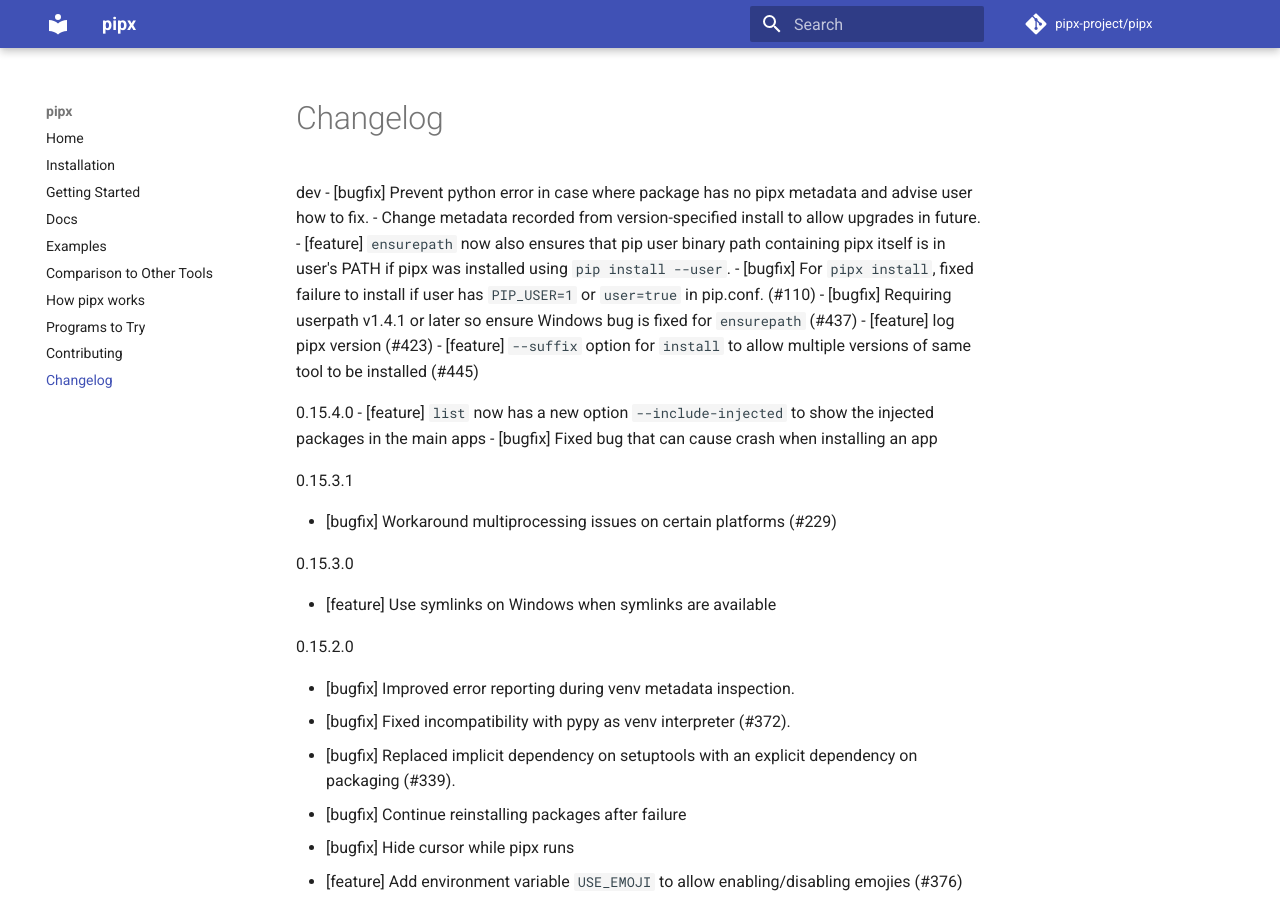
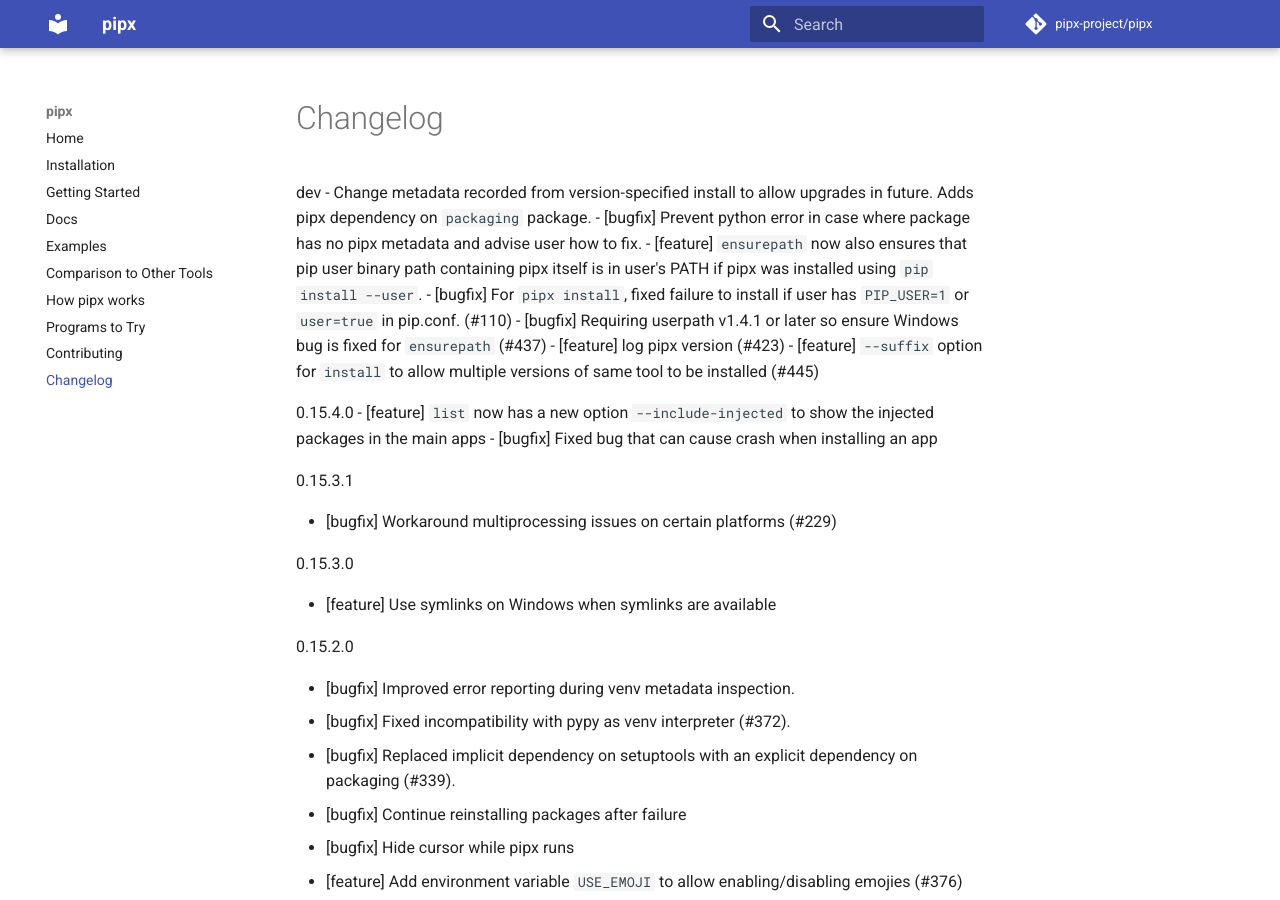
Before and after one commit to pypa/pipx, an MkDocs documentation site: the page built from docs/changelog.md, in a window 1280 px wide and 900 px high. Built offline with MkDocs 1.6.1 and Material for MkDocs 9.7.7, drawn with Linux system fonts in a browser that asks for light colours; comment, search, counter and statistics services are not loaded.

Commit message:
Update changelog to note dependency on packaging.

```diff
--- a/docs/changelog.md
+++ b/docs/changelog.md
@@ -1,6 +1,6 @@
 dev
+- Change metadata recorded from version-specified install to allow upgrades in future.  Adds pipx dependency on `packaging` package.
 - [bugfix] Prevent python error in case where package has no pipx metadata and advise user how to fix.
-- Change metadata recorded from version-specified install to allow upgrades in future.
 - [feature] `ensurepath` now also ensures that pip user binary path containing pipx itself is in user's PATH if pipx was installed using `pip install --user`.
 - [bugfix] For `pipx install`, fixed failure to install if user has `PIP_USER=1` or `user=true` in pip.conf. (#110)
 - [bugfix] Requiring userpath v1.4.1 or later so ensure Windows bug is fixed for `ensurepath` (#437)
```
